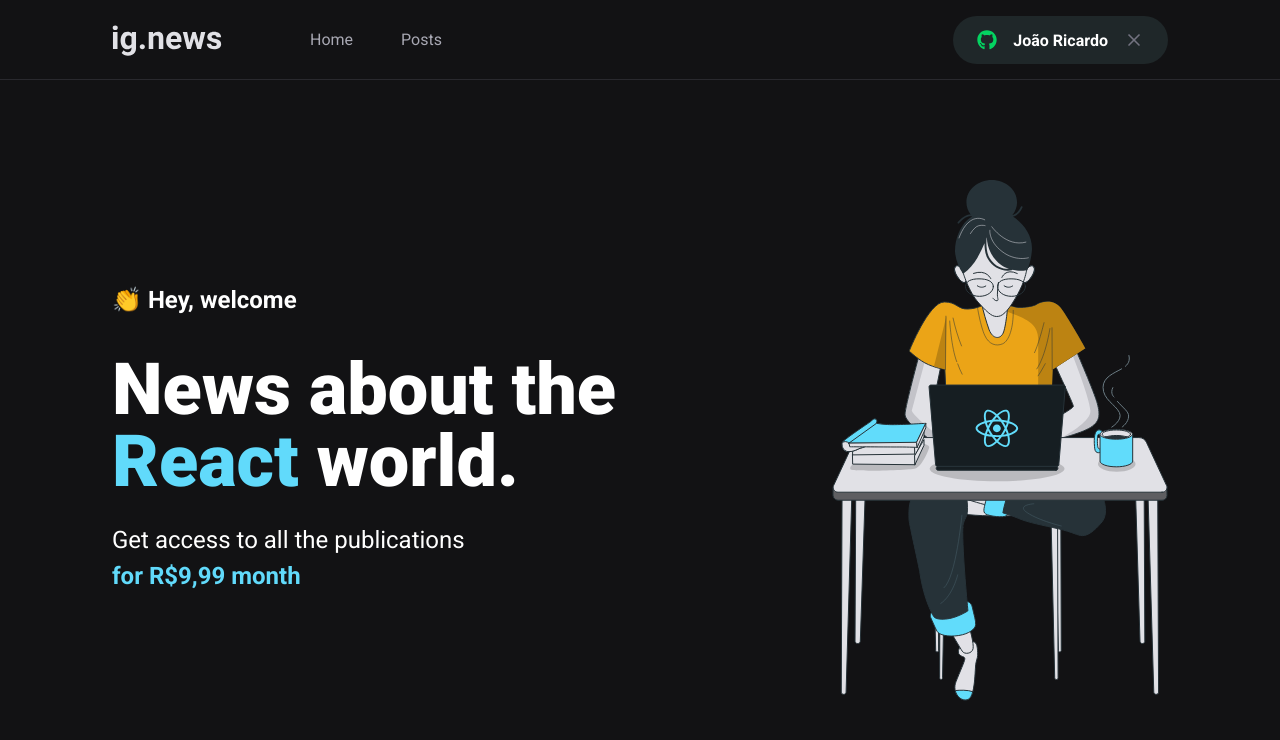
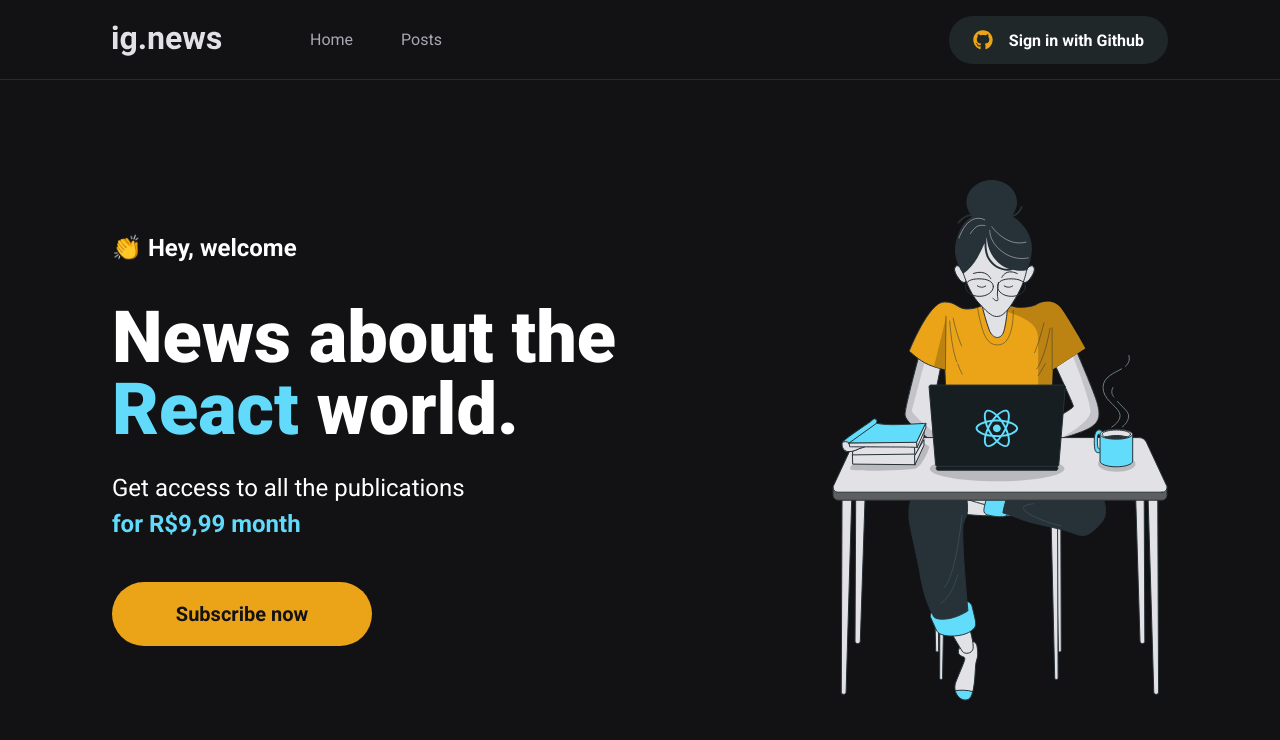
Before and after one commit to EngJao89/ignite-reactjs-ignews, a Next.js app: page / in a window 1280 px wide. Shown: the top 740 px of the page. Built offline with nearby package versions, Linux system fonts and the light colour scheme.

Commit message:
feat(in29-inscricao): implementa novo botão para inscrição

```diff
--- a/src/components/SignInButton/index.tsx
+++ b/src/components/SignInButton/index.tsx
@@ -4,7 +4,8 @@ import { FiX } from 'react-icons/fi'
 import styles from './styles.module.scss';
 
 export function SignInButton() {
-  const isUserLoggedIn = true;
+  const isUserLoggedIn = false;
+
   return isUserLoggedIn ? (
     <button
       type="button"
--- /dev/null
+++ b/src/components/SubscribeButton/index.tsx
@@ -0,0 +1,13 @@
+import styles from './styles.module.scss';
+
+export function SubscribeButton() {
+
+  return (
+    <button
+      type="button"
+      className={styles.subscribeButton}
+    >
+      Subscribe now
+    </button>
+  );
+}
--- /dev/null
+++ b/src/components/SubscribeButton/styles.module.scss
@@ -0,0 +1,20 @@
+.subscribeButton {
+  width: 260px;
+  height: 4rem;
+  border: 0;
+  border-radius: 2rem;
+  background: var(--yellow-500);
+  color: var(--gray-900);
+  font-size: 1.25rem;
+  font-weight: bold;
+
+  display: flex;
+  align-items: center;
+  justify-content: center;
+
+  transition: filter 0.2s;
+
+  &:hover {
+    filter: brightness(0.8);
+  }
+}
--- a/src/pages/index.tsx
+++ b/src/pages/index.tsx
@@ -1,4 +1,6 @@
 import Head from 'next/head';
+
+import { SubscribeButton } from '../components/SubscribeButton';
 
 import styles from './home.module.scss';
 
@@ -17,6 +19,7 @@ export default function Home() {
             Get access to all the publications <br />
             <span>for R$9,99 month</span>
           </p>
+          <SubscribeButton />
         </section>
 
         <img src="/images/avatar.svg" alt="Girl coding" />
```
